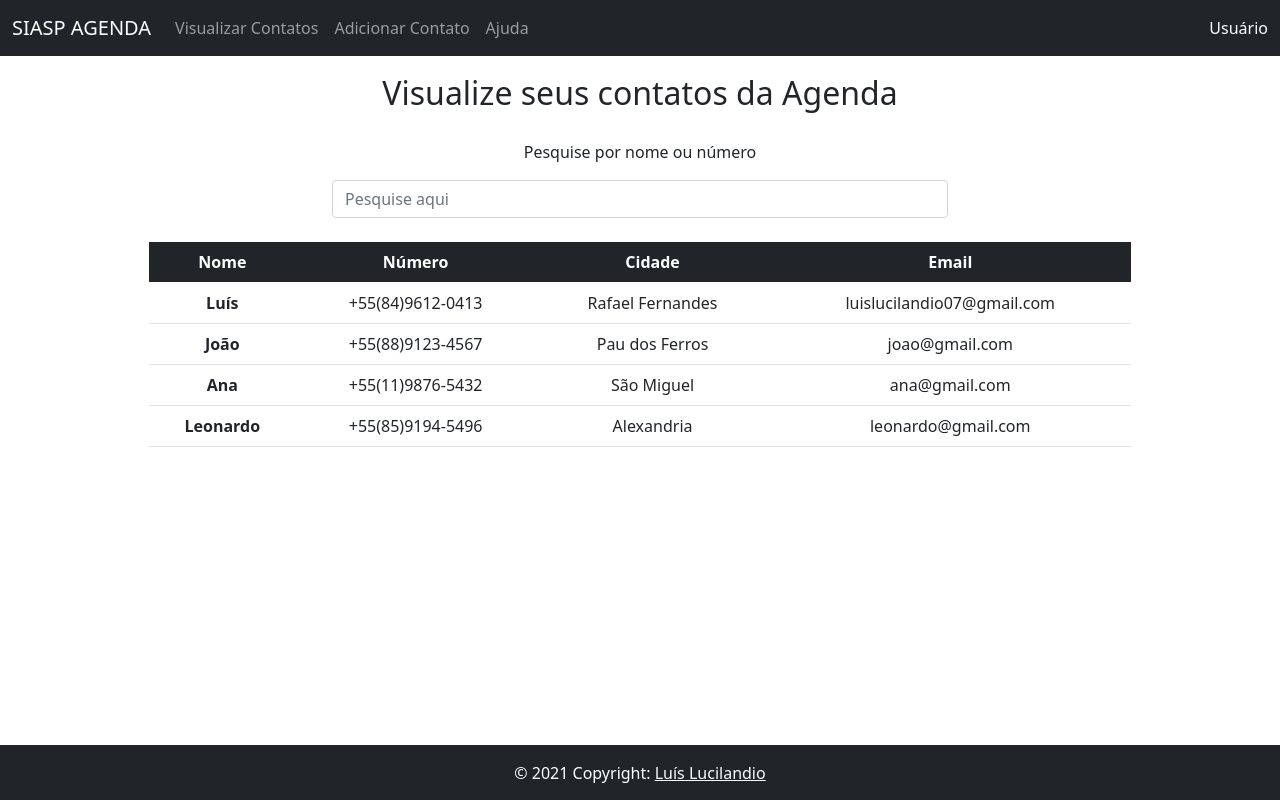
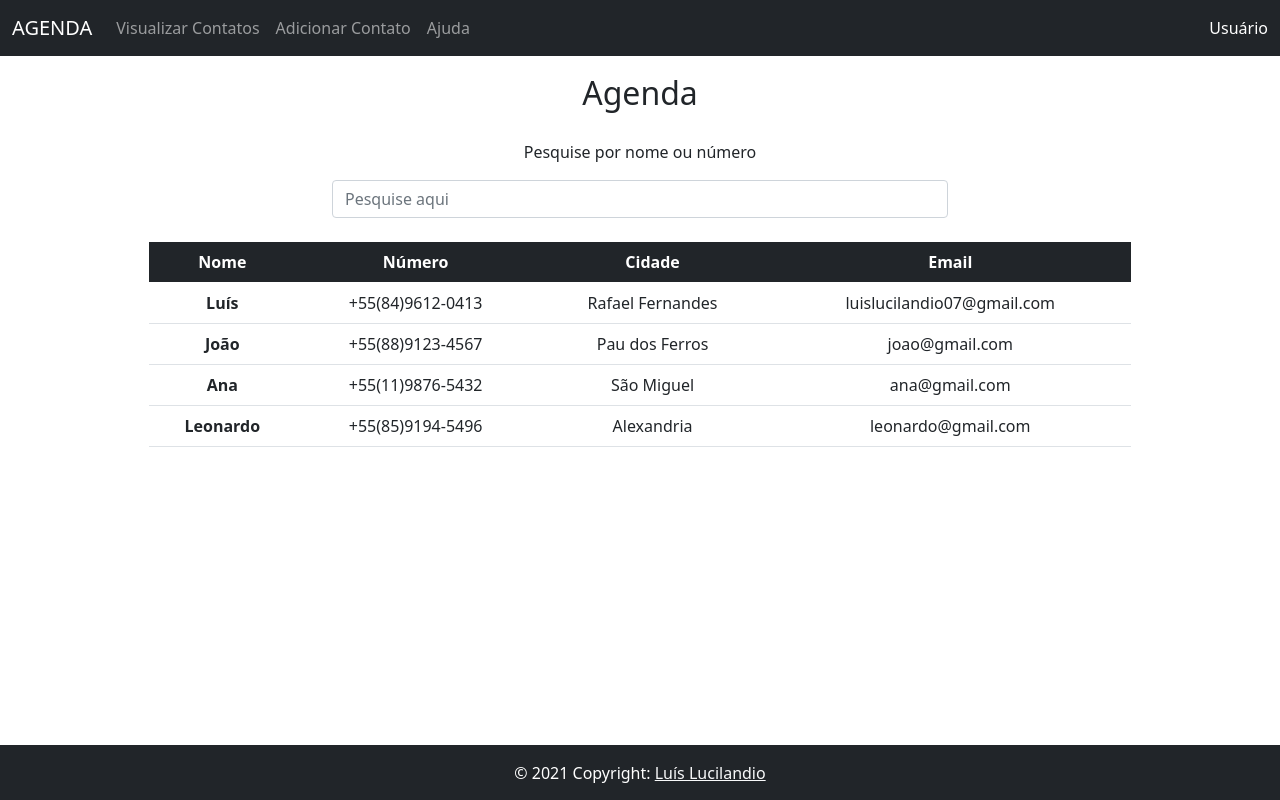
Before and after one commit to luis-luciqm/agenda-de-contatos-estagio-siasp, a website: page src/index.html in a window 1280 px wide. Drawn offline with Linux system fonts and the light colour scheme; files that its build step writes are made by us from their sources; files whose address does not match are found by name.

Commit message:
finalizando

```diff
--- a/src/index.html
+++ b/src/index.html
@@ -15,7 +15,7 @@
     <header>
         <nav class="navbar navbar-expand-lg navbar-dark bg-dark">
             <div class="container-fluid">
-                <a class="navbar-brand" href="http://localhost:5000">SIASP AGENDA</a>
+                <a class="navbar-brand" href="http://localhost:5000">AGENDA</a>
                 <button class="navbar-toggler" type="button" data-bs-toggle="collapse" data-bs-target="#navbarText" aria-controls="navbarText" aria-expanded="false" aria-label="Toggle navigation">
                 <span class="navbar-toggler-icon"></span>
                 </button>
@@ -40,7 +40,7 @@
         </nav>
     </header>
 
-    <h2 id="msg-index">Visualize seus contatos da Agenda</h2>
+    <h2 id="msg-index">Agenda</h2>
 
     <p style="text-align:center">Pesquise por nome ou número</p>
     <div id="inputPesquisa" class="container">
```
Also changed, not shown: README.md.
